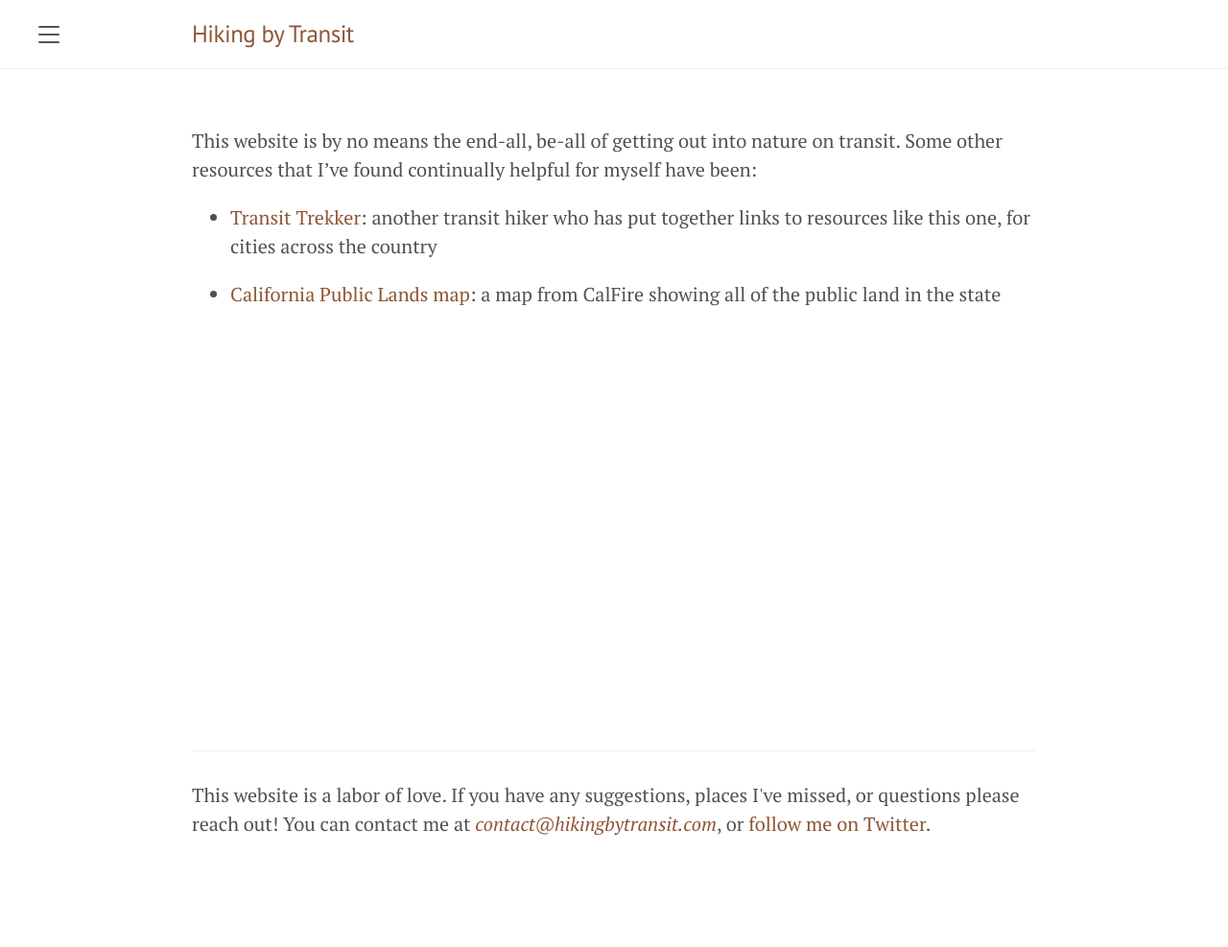
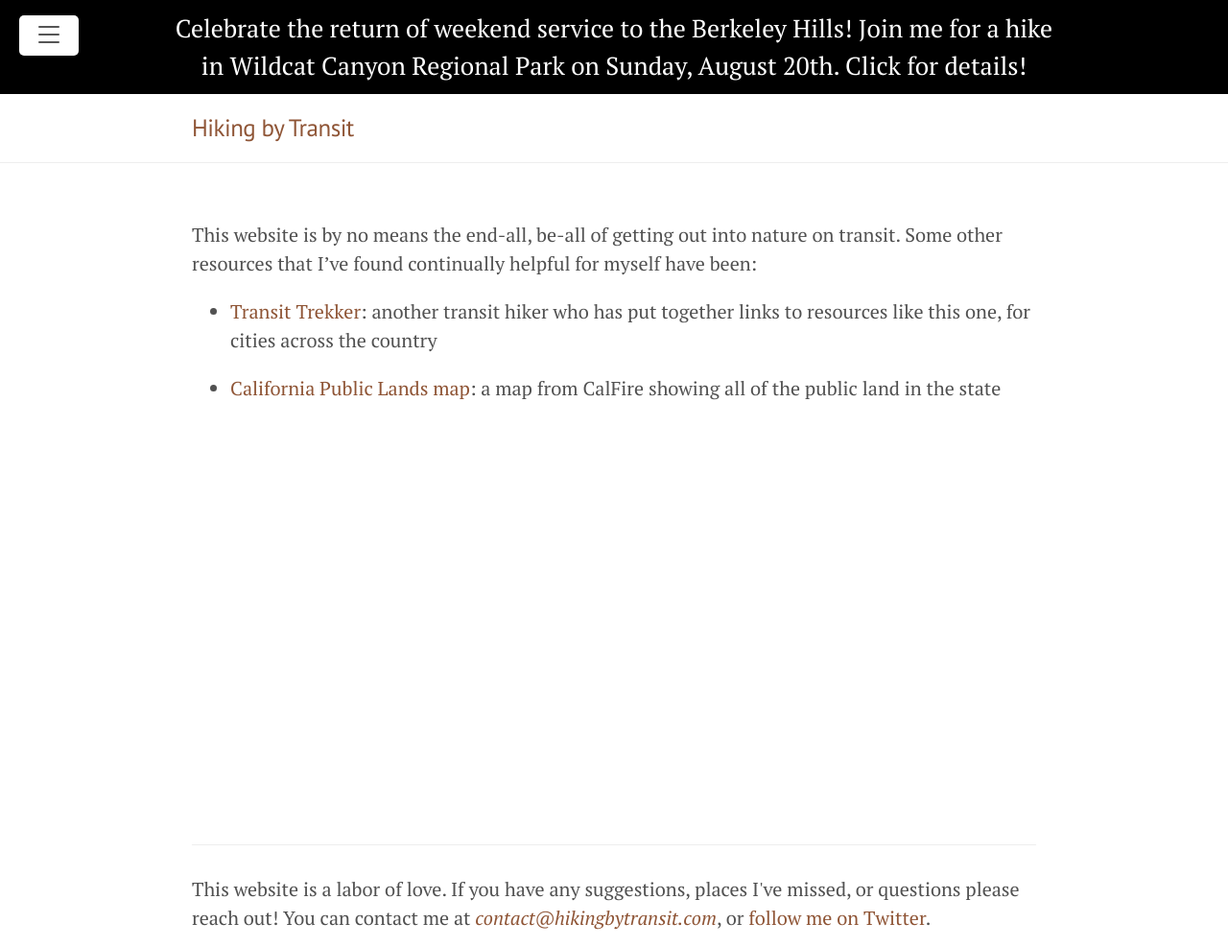
Before and after one commit to tschuy/hiking-by-transit, a Jekyll site: the page built from resources.md, in a window 1280 px wide. Shown: the whole page at 96% size. Built offline with Jekyll 4.4.1, drawn with Linux system fonts in a browser that asks for light colours; before the commit the page ends 900 px from its top, so only the background shows below that.

Commit message:
promo: add promo header for hike event

```diff
--- /dev/null
+++ b/_includes/promo.html
@@ -0,0 +1,3 @@
+<div width="100%" style="background-color: black; color: white; padding: 10px; text-align: center; font-size: 1.3em;"><div style="max-width: 46rem; margin: auto;">
+    <a style="color: white" href="https://www.eventbrite.com/e/ac-transit-7-weekend-service-celebration-hike-tickets-672723583347">Celebrate the return of weekend service to the Berkeley Hills! Join me for a hike in Wildcat Canyon Regional Park on Sunday, August 20th. Click for details!</a>
+</div></div>
--- a/_layouts/default.html
+++ b/_layouts/default.html
@@ -5,6 +5,7 @@
 
   <body class="sidebar-overlay theme-base-0f">
 
+	{% include promo.html %}
     {% include sidebar.html %}
 
     <!-- Wrap is the content to shift when toggling the sidebar. We wrap the
```
